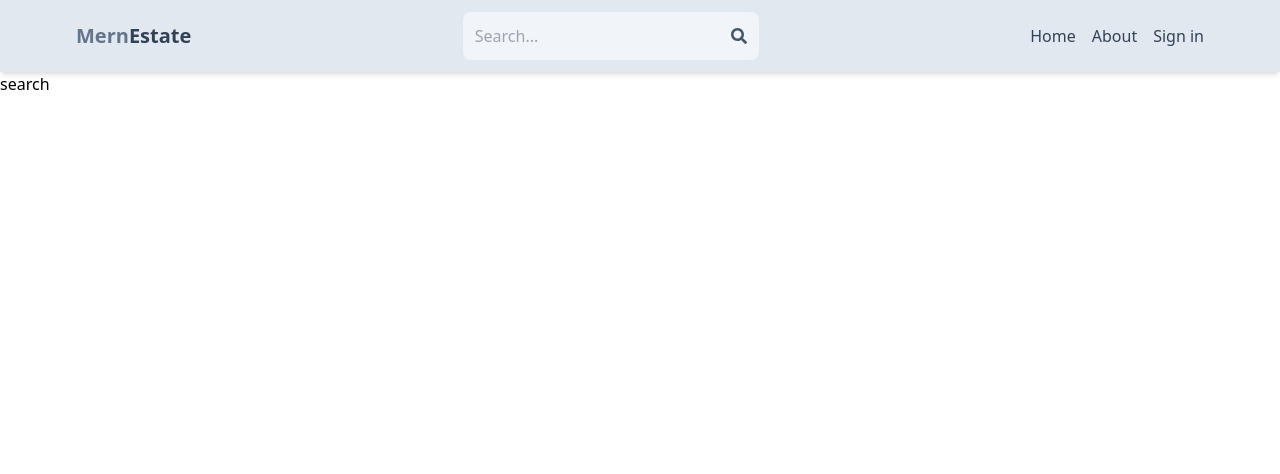
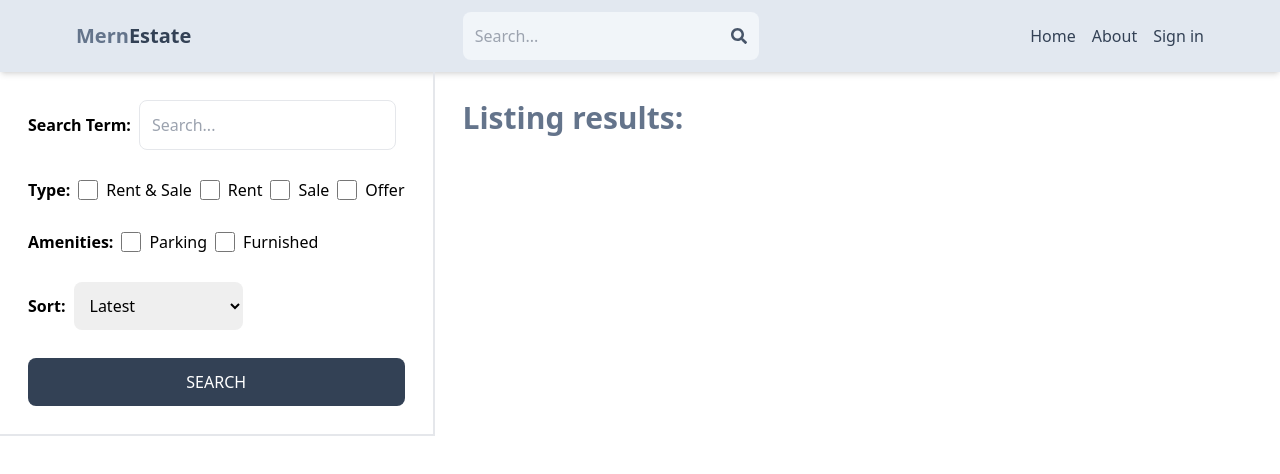
Before and after one commit to Dawit212119/mern-esate, a React (Vite) app in the folder client/: page /search in a window 1280 px wide. Shown: the top 474 px of the page. Built offline with nearby package versions, Linux system fonts and the light colour scheme.

Commit message:
create search page UI

```diff
--- a/client/src/pages/search.jsx
+++ b/client/src/pages/search.jsx
@@ -1,3 +1,72 @@
 export default function Search() {
-  return <p>search</p>;
+  return (
+    <div className=" flex flex-col  md:flex-row">
+      <div className="p-7 border-b-2 md:border-r-2">
+        <form>
+          <div className="flex gap-2 items-center">
+            <label className="whitespace-nowrap font-semibold">
+              Search Term:
+            </label>
+            <input
+              className="rounded-lg border p-3 focus:outline-none"
+              type="text"
+              placeholder="Search..."
+            />
+          </div>
+          <div className="flex gap-2 mt-7 ">
+            <label className="font-semibold">Type:</label>
+            <div className="flex gap-2">
+              <input type="checkbox" className="w-5" id="all" />
+              <span className="whitespace-nowrap">Rent & Sale</span>
+            </div>
+            <div className="flex gap-2">
+              <input type="checkbox" className="w-5" id="rent" />
+              <span>Rent</span>
+            </div>
+            <div className="flex gap-2">
+              <input type="checkbox" className="w-5" id="" sale />
+              <span>Sale</span>
+            </div>
+            <div className="flex gap-2">
+              <input type="checkbox" className="w-5" id="offer" />
+              <span>Offer</span>
+            </div>
+          </div>
+          <div className="flex gap-2 mt-7">
+            <label className="font-semibold">Amenities:</label>
+            <div className="flex gap-2">
+              <input type="checkbox" className="w-5" id="parking" />
+              <span>Parking</span>
+            </div>
+            <div className="flex gap-2">
+              <input type="checkbox" className="w-5" id="furnished" />
+              <span>Furnished</span>
+            </div>
+          </div>
+          <div className="flex gap-2 mt-7 items-center">
+            <label className="font-semibold">Sort:</label>
+            <select id="sort_order" className=" p-3 rounded-lg">
+              <option>Latest</option>
+              <option>Price high to low</option>
+
+              <option>Price low to high</option>
+
+              <option>Oldest</option>
+            </select>
+          </div>
+          <button
+            className="p-3 w-full bg-slate-700 rounded-lg text-white uppercase
+           hover:opacity-95 disabled:opacity-50 mt-7"
+          >
+            search
+          </button>
+        </form>
+      </div>
+      <div className="">
+        <h1 className="p-7 text-3xl text-slate-500 font-semibold">
+          Listing results:{" "}
+        </h1>
+      </div>
+    </div>
+  );
 }
```
